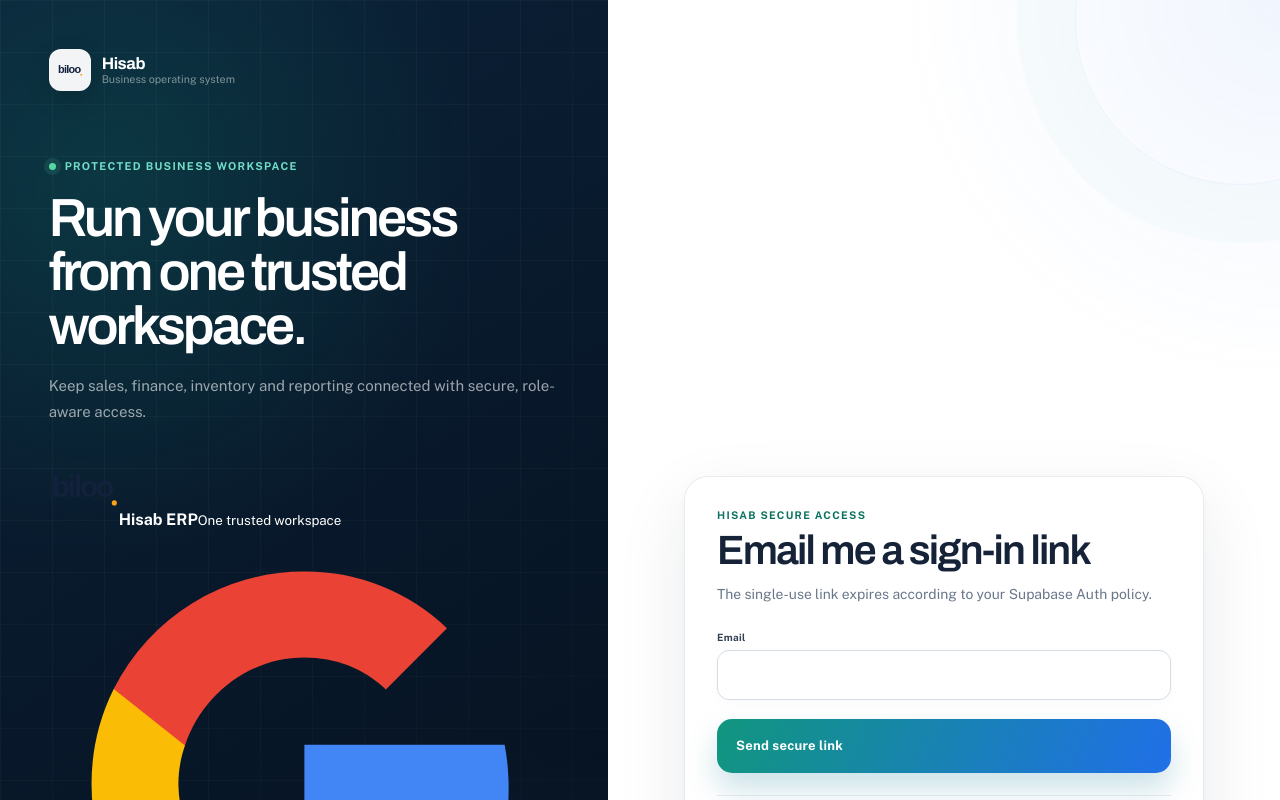
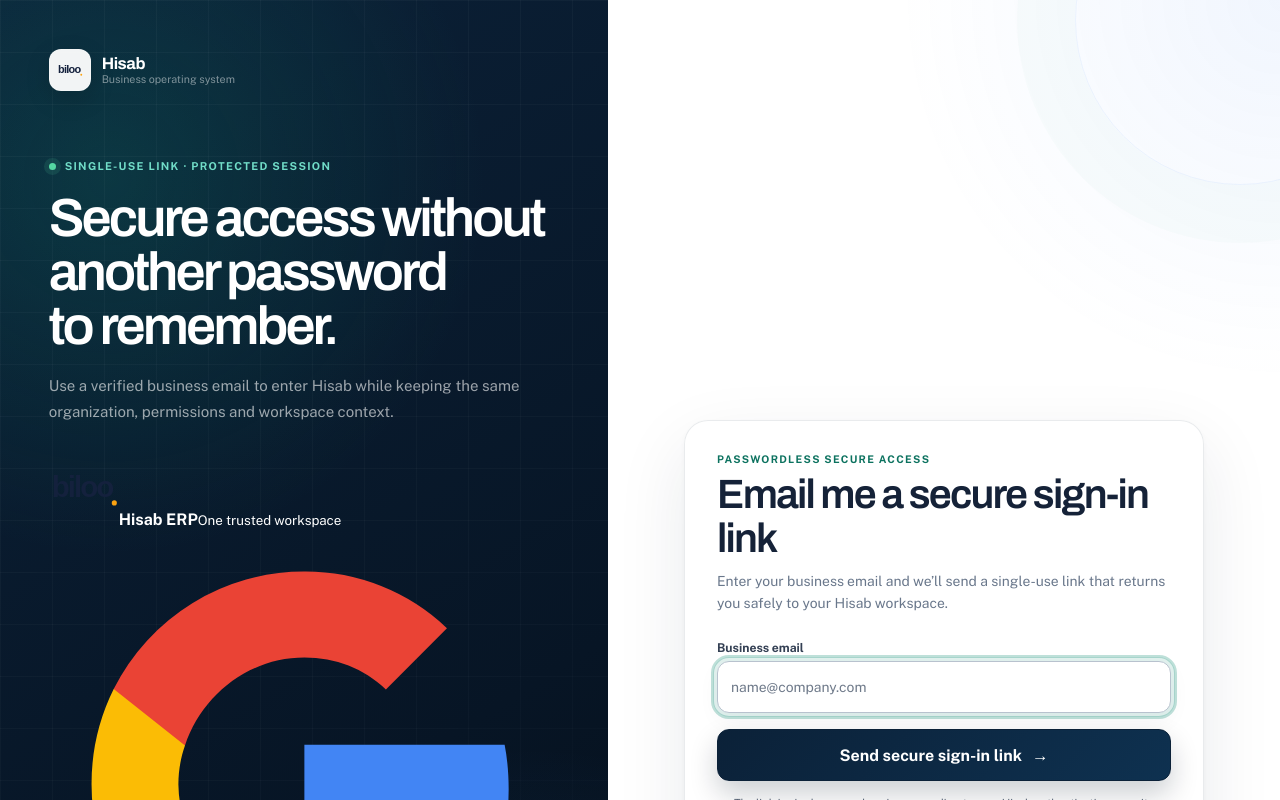
Before and after one commit to Mahiruni/hisab_erp, a Next.js app: page /auth/magic-link in a window 1280 px wide. Shown: the top 800 px of the page. Built offline with nearby package versions, Linux system fonts and the light colour scheme; no server answers.

Commit message:
Redesign magic-link sign-in page

```diff
--- a/app/auth/magic-link/page.tsx
+++ b/app/auth/magic-link/page.tsx
@@ -1,9 +1,41 @@
 import Link from "next/link";
 import { AuthNotice, EmailAuthCard } from "../../../components/email-auth-card";
 import { requestMagicLink } from "../../../lib/actions/email-auth";
+import { isSupabaseConfigured } from "../../../lib/config";
+import { safeNextPath } from "../../../lib/validation";
 
-export const metadata = { title: "Magic link" };
+export const metadata = { title: "Secure sign-in link" };
+
 export default async function Page({ searchParams }: { searchParams: Promise<{ error?: string; message?: string; next?: string }> }) {
   const p = await searchParams;
-  return <EmailAuthCard title="Email me a sign-in link" description="The single-use link expires according to your Supabase Auth policy." footer={<Link href="/auth/email-login">Use password instead</Link>}><AuthNotice type="error">{p.error}</AuthNotice><AuthNotice type="success">{p.message}</AuthNotice><form action={requestMagicLink} className="erp-form premium-auth-form"><input type="hidden" name="next" value={p.next || "/"}/><label className="premium-field"><span className="field-label">Email</span><span className="field-control"><input name="email" type="email" autoComplete="email" required/></span></label><button className="primary auth-submit" type="submit">Send secure link</button></form></EmailAuthCard>;
+  const configured = isSupabaseConfigured();
+  const next = safeNextPath(p.next || "/");
+
+  return (
+    <EmailAuthCard
+      title="Email me a secure sign-in link"
+      description="Enter your business email and we’ll send a single-use link that returns you safely to your Hisab workspace."
+      footer={<Link href={`/auth/login?next=${encodeURIComponent(next)}`}>Use password instead</Link>}
+      eyebrow="Passwordless secure access"
+      badge="Single-use link · protected session"
+      showcaseTitle="Secure access without another password to remember."
+      showcaseDescription="Use a verified business email to enter Hisab while keeping the same organization, permissions and workspace context."
+    >
+      {!configured ? <AuthNotice type="warning">Authentication is not configured.</AuthNotice> : null}
+      <AuthNotice type="error">{p.error}</AuthNotice>
+      <AuthNotice type="success">{p.message}</AuthNotice>
+
+      <form action={requestMagicLink} className="auth-standard-form">
+        <input type="hidden" name="next" value={next} />
+        <label className="auth-standard-field" htmlFor="magic-link-email">
+          <span>Business email</span>
+          <input id="magic-link-email" name="email" type="email" inputMode="email" autoComplete="email" placeholder="name@company.com" required autoFocus />
+        </label>
+        <button className="auth-standard-primary" type="submit" disabled={!configured}>
+          <span>Send secure sign-in link</span><b aria-hidden="true">→</b>
+        </button>
+      </form>
+      <p className="auth-legal-note">The link is single-use and expires according to your Hisab authentication security policy.</p>
+    </EmailAuthCard>
+  );
 }
```
